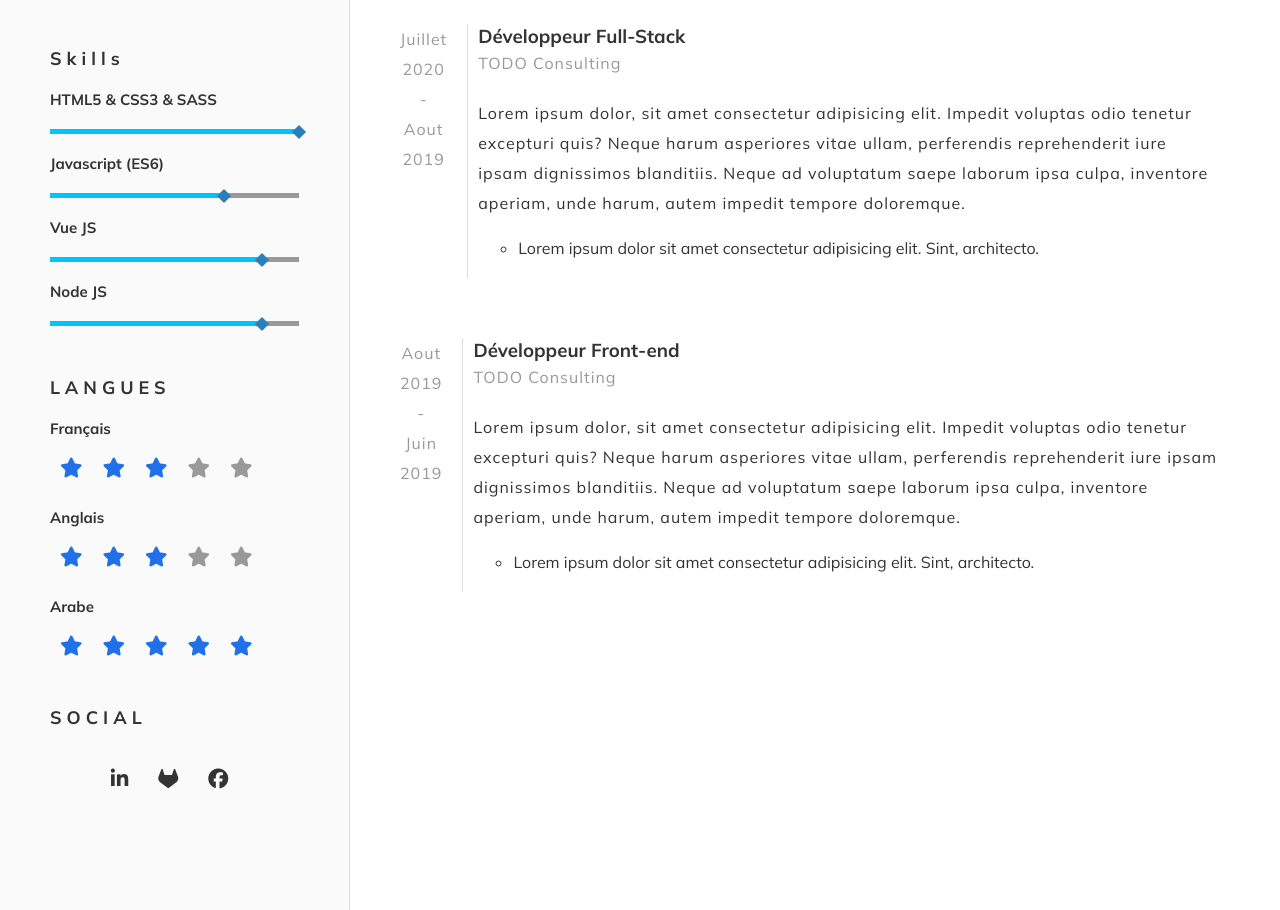
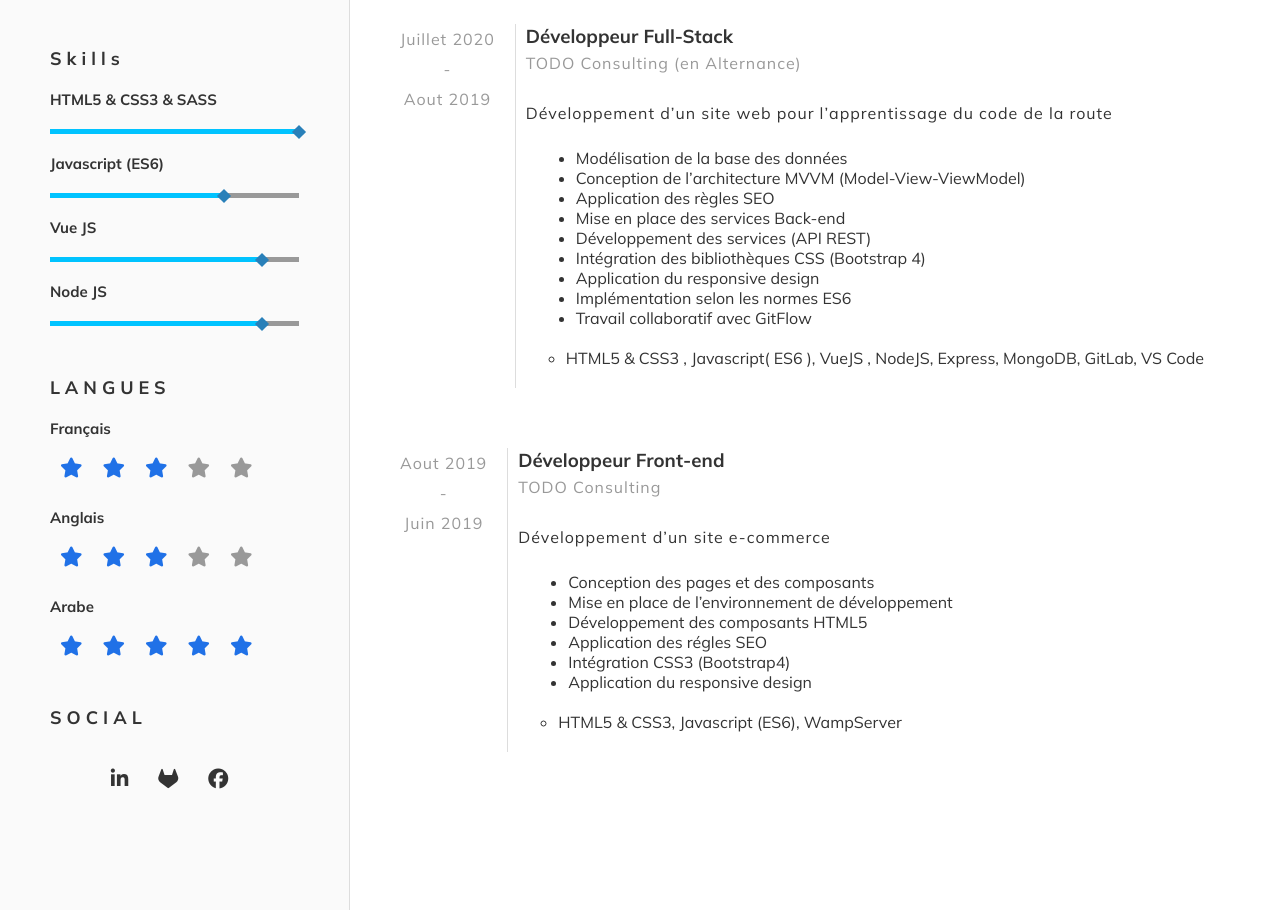
Before and after one commit to Skander-coder/htmlcss-netlify, a website: page index.html in a window 1280 px wide. Shown: the part 795-1705 px from the top of the page. Drawn offline with Linux system fonts and the light colour scheme.

Commit message:
mise en place de missions

```diff
--- a/index.html
+++ b/index.html
@@ -109,10 +109,22 @@
                 </div>
                 <div class="content">
                     <h3>Développeur Full-Stack</h3>
-                    <p class="text-hint mb-2">TODO Consulting</p>
-                    <p>Lorem ipsum dolor, sit amet consectetur adipisicing elit. Impedit voluptas odio tenetur excepturi quis? Neque harum asperiores vitae ullam, perferendis reprehenderit iure ipsam dignissimos blanditiis. Neque ad voluptatum saepe laborum ipsa culpa, inventore aperiam, unde harum, autem impedit tempore doloremque.</p>
-                    <ul>
-                        <li>Lorem ipsum dolor sit amet consectetur adipisicing elit. Sint, architecto.</li>
+                    <p class="text-hint mb-2">TODO Consulting (en Alternance)</p>
+                    <p>Développement d’un site web pour l’apprentissage du code de la route </p>
+                    <ul class="mission">
+                        <li>Modélisation de la base des données</li>
+                        <li>Conception de l’architecture MVVM (Model-View-ViewModel)</li>
+                        <li>Application des règles SEO</li>
+                        <li>Mise en place des services Back-end</li>
+                        <li>Développement des services (API REST)</li>
+                        <li>Intégration des bibliothèques CSS (Bootstrap 4)</li>
+                        <li>Application du responsive design</li>
+                        <li>Implémentation selon les normes ES6</li>
+                        <li>Travail collaboratif avec GitFlow</li>
+                    </ul>
+                        <ul class="competences">
+                        <li>HTML5 & CSS3 , Javascript( ES6 ), VueJS , NodeJS, Express,
+                            MongoDB, GitLab, VS Code</li>
                     </ul>
                 </div>
             </div>
@@ -123,9 +135,17 @@
                 <div class="content">
                     <h3>Développeur Front-end</h3>
                     <p class="text-hint mb-2">TODO Consulting</p>
-                    <p>Lorem ipsum dolor, sit amet consectetur adipisicing elit. Impedit voluptas odio tenetur excepturi quis? Neque harum asperiores vitae ullam, perferendis reprehenderit iure ipsam dignissimos blanditiis. Neque ad voluptatum saepe laborum ipsa culpa, inventore aperiam, unde harum, autem impedit tempore doloremque.</p>
-                    <ul>
-                        <li>Lorem ipsum dolor sit amet consectetur adipisicing elit. Sint, architecto.</li>
+                    <p>Développement d’un site e-commerce</p>
+                    <ul class="mission">
+                        <li>Conception des pages et des composants</li>
+                        <li>Mise en place de l’environnement de développement</li>
+                        <li>Développement des composants HTML5</li>
+                        <li>Application des régles SEO</li>
+                        <li>Intégration CSS3 (Bootstrap4)</li>
+                        <li>Application du responsive design</li>
+                    </ul>
+                     <ul class="competences">
+                        <li>HTML5 & CSS3, Javascript (ES6), WampServer</li>
                     </ul>
                 </div>
             </div>
--- a/scss/style.scss
+++ b/scss/style.scss
@@ -195,7 +195,12 @@ main{
             p{
                 margin: 0;
             }
-            ul{
+            .mission{
+                margin: 2rem 1rem;
+                list-style-type: disc;
+                padding-left: 4rem;
+            }
+            .competences{
                 margin:2rem 0;
                 list-style: circle;
                 padding-left: 4rem;
```
Also changed, not shown: css/style.css, 1 other file.
